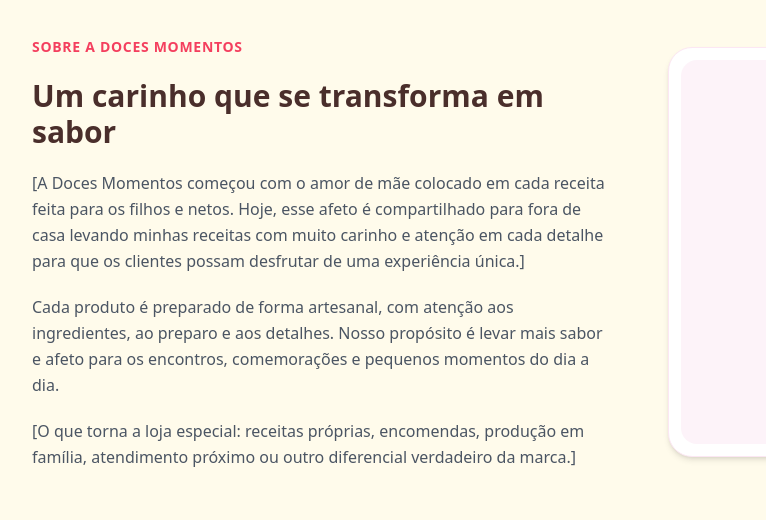
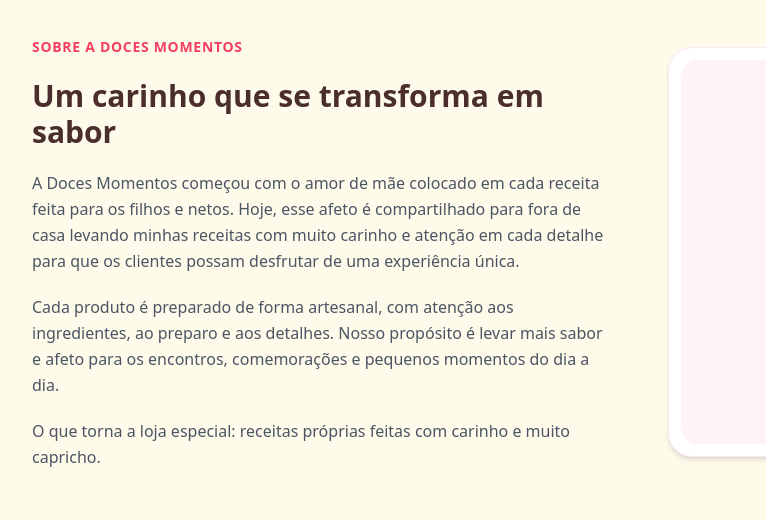
Before and after one commit to vctdini/landing-page, a plain HTML site: page sobre.html in a window 1280 px wide. Shown: the part 362-882 px from the top of the page, 0-766 px from the left. Drawn offline with nearby package versions, Linux system fonts and the light colour scheme.

Commit message:
Altera texto e linka foto

```diff
--- a/sobre.html
+++ b/sobre.html
@@ -65,13 +65,13 @@
         <span class="text-brand-rose font-bold text-sm uppercase tracking-wider">Sobre a Doces Momentos</span>
         <h2 class="text-2xl sm:text-3xl font-bold text-brand-brown">Um carinho que se transforma em sabor</h2>
         <p class="text-gray-600 leading-relaxed">
-          [A Doces Momentos começou com o amor de mãe colocado em cada receita feita para os filhos e netos. Hoje, esse afeto é compartilhado para fora de casa levando minhas receitas com muito carinho e atenção em cada detalhe para que os clientes possam desfrutar de uma experiência única.]
+          A Doces Momentos começou com o amor de mãe colocado em cada receita feita para os filhos e netos. Hoje, esse afeto é compartilhado para fora de casa levando minhas receitas com muito carinho e atenção em cada detalhe para que os clientes possam desfrutar de uma experiência única.
         </p>
         <p class="text-gray-600 leading-relaxed">
           Cada produto é preparado de forma artesanal, com atenção aos ingredientes, ao preparo e aos detalhes. Nosso propósito é levar mais sabor e afeto para os encontros, comemorações e pequenos momentos do dia a dia.
         </p>
         <p class="text-gray-600 leading-relaxed">
-          [O que torna a loja especial: receitas próprias, encomendas, produção em família, atendimento próximo ou outro diferencial verdadeiro da marca.]
+          O que torna a loja especial: receitas próprias feitas com carinho e muito capricho.
         </p>
       </div>
 
```
